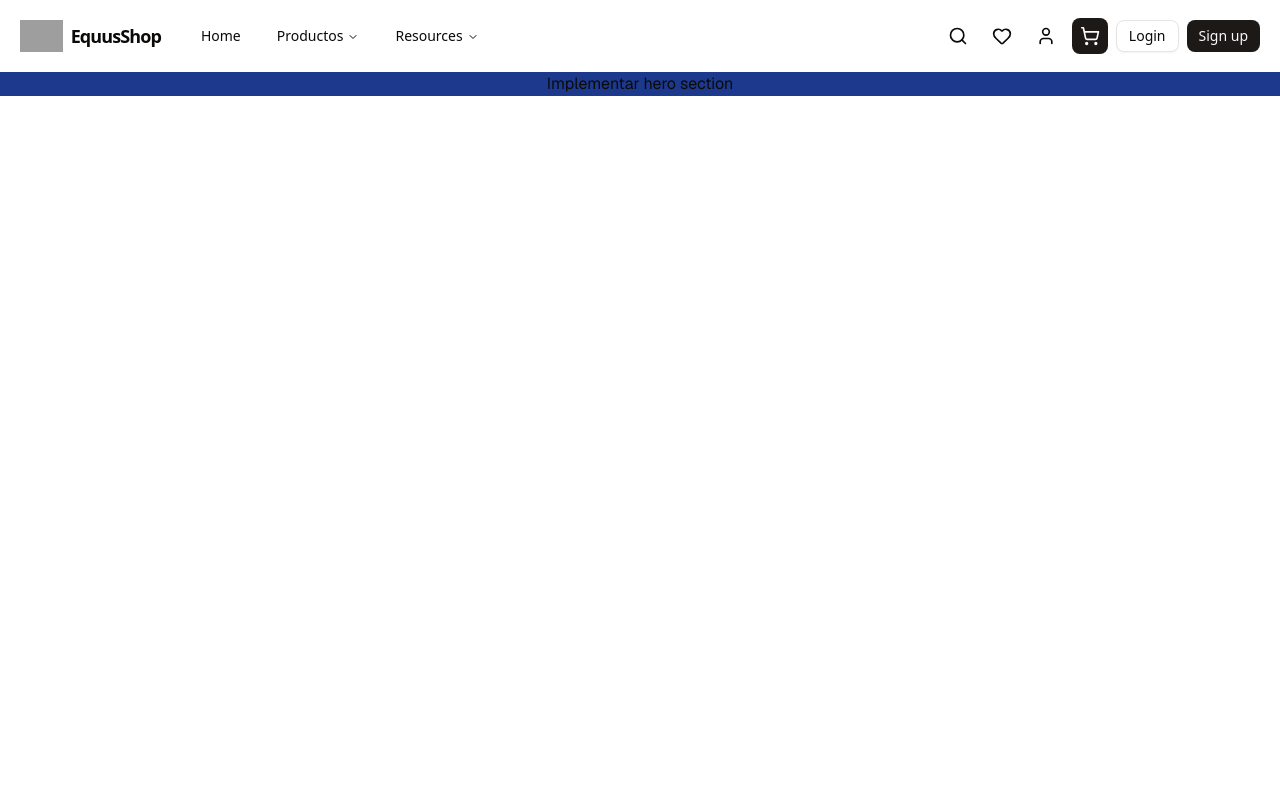
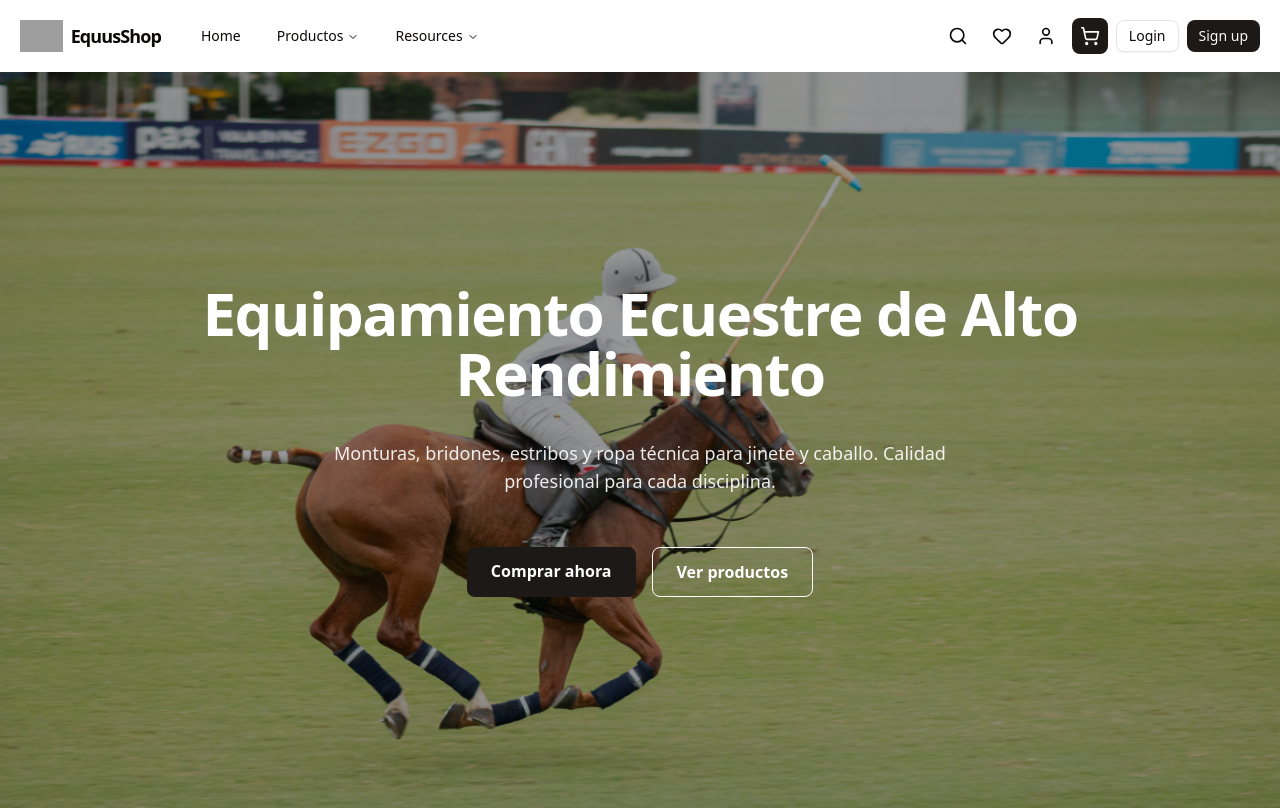
Before and after one commit to FrancoBarberis/S02-26-Equipo-14-Web-App-Development---Frontend, a Next.js app: page / in a window 1280 px wide. Built offline with nearby package versions, Linux system fonts and the light colour scheme; grey boxes are pictures that could not be loaded.

Commit message:
Hero section mockup

```diff
--- a/app/page.tsx
+++ b/app/page.tsx
@@ -1,9 +1,42 @@
-// RUTA HOME
-
 export default function Home() {
   return (
-    <div className="flex h-full bg-blue-900  items-center justify-center font-sans dark:bg-black">
-      Implementar hero section
-    </div>
+    <section className="relative h-[calc(100dvh-64px)] w-full">
+      {/* Background image */}
+      <div
+        className="absolute inset-0 bg-cover bg-center"
+        style={{
+          backgroundImage:
+            `url(/HorseHero.jpg)`,
+        }}
+      />
+      {/* Overlay */}
+      <div className="absolute inset-0 bg-black/40" />
+      {/* Content */}
+      <div className="relative z-10 flex h-full flex-col items-center justify-center gap-5 text-center text-white px-6">
+        <h1 className="text-4xl md:text-6xl font-bold tracking-tight">
+          Equipamiento Ecuestre de Alto Rendimiento
+        </h1>
+
+        <p className="mt-4 max-w-2xl text-lg md:text-l text-white/90">
+          Monturas, bridones, estribos y ropa técnica para jinete y caballo.
+          Calidad profesional para cada disciplina.
+        </p>
+
+        <div className="mt-8 flex gap-4">
+          <a
+            href="#"
+            className="px-6 py-3 rounded-md bg-primary text-white font-semibold hover:bg-primary/90 transition"
+          >
+            Comprar ahora
+          </a>
+          <a
+            href="#"
+            className="px-6 py-3 rounded-md border border-white text-white font-semibold hover:bg-white/10 transition"
+          >
+            Ver productos
+          </a>
+        </div>
+      </div>
+    </section>
   );
 }
```
Also changed, not shown: public/HorseHero.jpg (added).
